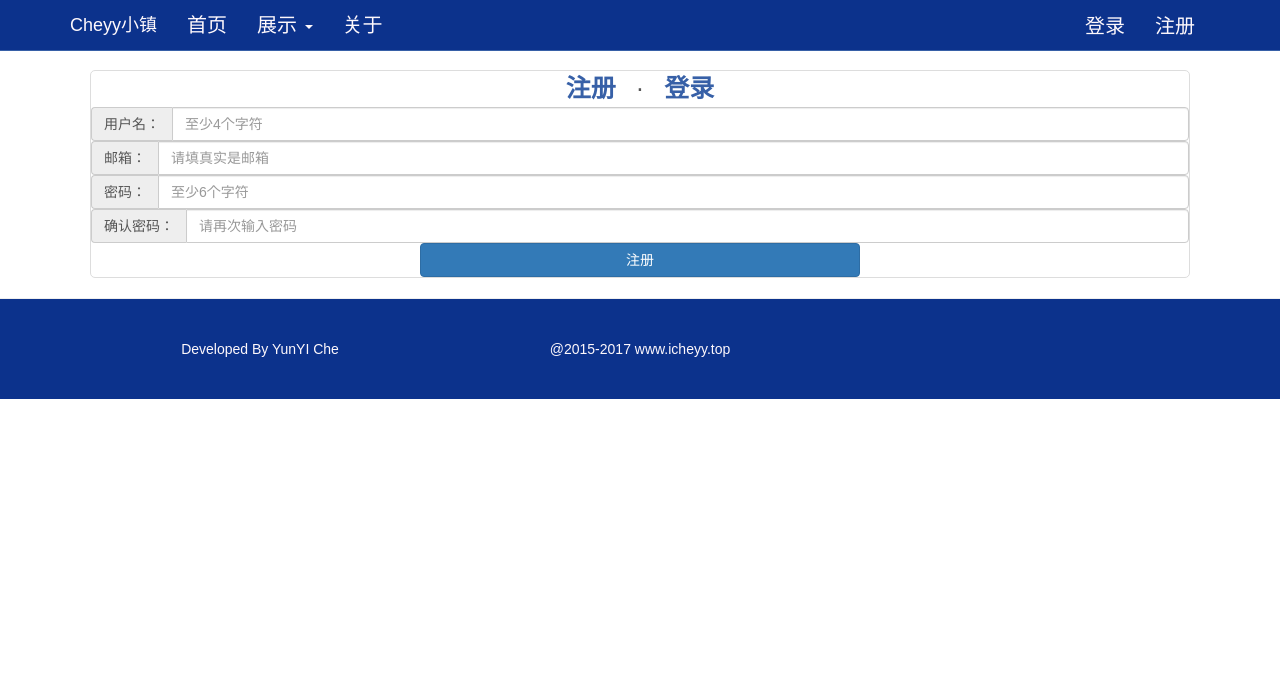
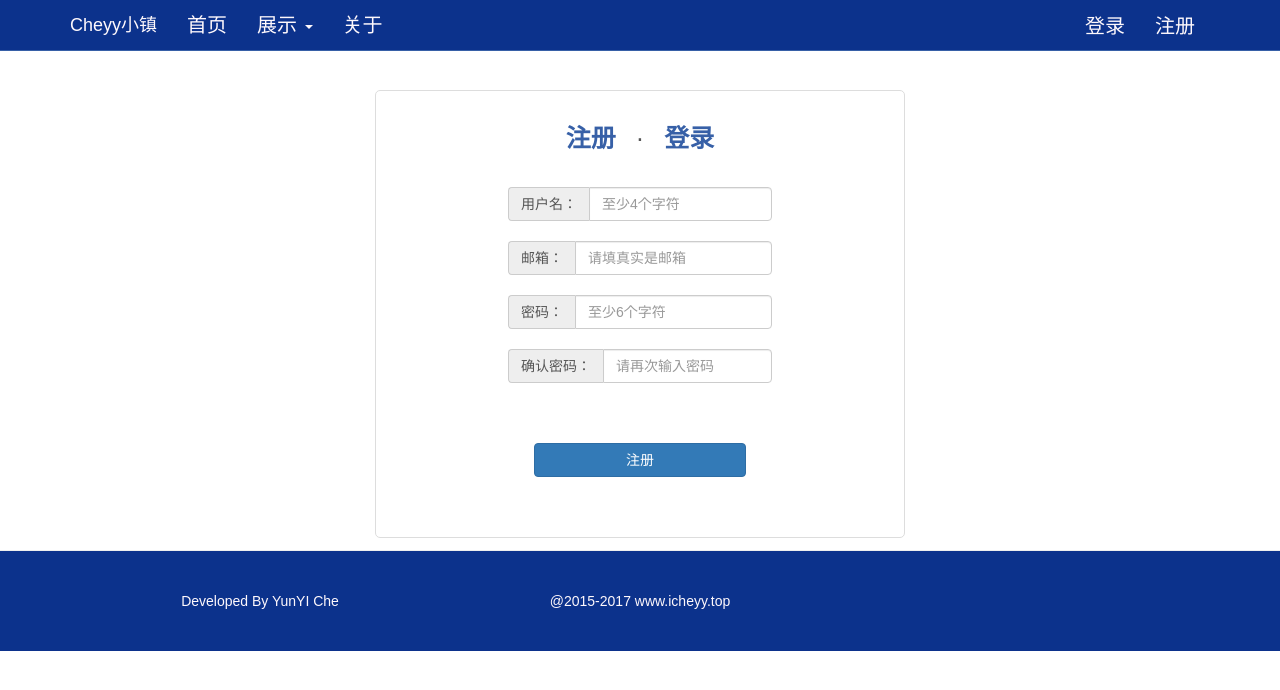
Before and after one commit to githubcheche/MyWebAngular, an Angular app: page /enter/register in a window 1280 px wide. Shown: the top 690 px of the page. Built offline with nearby package versions, Linux system fonts and the light colour scheme.

Commit message:
修改样式

```diff
--- a/src/app/login/login.component.css
+++ b/src/app/login/login.component.css
@@ -1,4 +1,10 @@
 .btn {
     display: inline-block;
     width: 40%;
+    margin-top: 60px;
+    margin-bottom: 60px;
 }
+
+.input-group {
+    margin-top: 20px;
+}
--- a/src/app/login/login.component.html
+++ b/src/app/login/login.component.html
@@ -1,10 +1,10 @@
 <div>
-  <div class="input-group">
+  <div class="input-group col-sm-6 col-sm-offset-3">
     <span class="input-group-addon" id="sizing-addon2">账号：</span>
     <input type="text" class="form-control" placeholder="用户名/邮箱" aria-describedby="sizing-addon2">
   </div>
 
-  <div class="input-group">
+  <div class="input-group col-sm-6 col-sm-offset-3">
     <span class="input-group-addon" id="sizing-addon2">密码：</span>
     <input type="password" class="form-control" placeholder="请输入密码" aria-describedby="sizing-addon2">
   </div>
--- a/src/app/register-and-login/register-and-login.component.css
+++ b/src/app/register-and-login/register-and-login.component.css
@@ -1,10 +1,19 @@
-
+.container {
+    height: 500px;
+    width: 50%;
+}
 .contant{
-    margin: 20px;
+    margin: 40px;
     text-align: center;
     border: 1px solid #ddd;
     border-radius: 5px;
 
+
+}
+
+.title {
+    margin-top: 30px;
+    margin-bottom: 30px;
 }
 
 a {
--- a/src/app/register-and-login/register-and-login.component.html
+++ b/src/app/register-and-login/register-and-login.component.html
@@ -1,6 +1,6 @@
 <div class="container center-block">
   <div class="contant">
-    <div class="row text-center">
+    <div class="title row text-center">
 
       <a href="#" [routerLink]="['./register']">注册</a>
       <span>·</span>
--- a/src/app/register/register.component.css
+++ b/src/app/register/register.component.css
@@ -1,4 +1,10 @@
 .btn {
     display: inline-block;
     width: 40%;
+    margin-top: 60px;
+    margin-bottom: 60px;
 }
+
+.input-group {
+    margin-top: 20px;
+}
--- a/src/app/register/register.component.html
+++ b/src/app/register/register.component.html
@@ -1,19 +1,19 @@
 <div>
-  <div class="input-group">
+  <div class="input-group col-sm-6 col-sm-offset-3">
     <span class="input-group-addon" id="sizing-addon2">用户名：</span>
     <input type="text" class="form-control" placeholder="至少4个字符" aria-describedby="sizing-addon2">
   </div>
-  <div class="input-group">
+  <div class="input-group col-sm-6 col-sm-offset-3">
     <span class="input-group-addon" id="sizing-addon2">邮箱：</span>
     <input type="text" class="form-control" placeholder="请填真实是邮箱" aria-describedby="sizing-addon2">
   </div>
-  <div class="input-group">
+  <div class="input-group col-sm-6 col-sm-offset-3">
     <span class="input-group-addon" id="sizing-addon2">密码：</span>
-    <input type="text" class="form-control" placeholder="至少6个字符" aria-describedby="sizing-addon2">
+    <input type="password" class="form-control" placeholder="至少6个字符" aria-describedby="sizing-addon2">
   </div>
-  <div class="input-group">
+  <div class="input-group col-sm-6 col-sm-offset-3">
     <span class="input-group-addon" id="sizing-addon2">确认密码：</span>
-    <input type="text" class="form-control" placeholder="请再次输入密码" aria-describedby="sizing-addon2">
+    <input type="password" class="form-control" placeholder="请再次输入密码" aria-describedby="sizing-addon2">
   </div>
   <button type="button" class="btn btn-primary">注册</button>
 </div>
```
